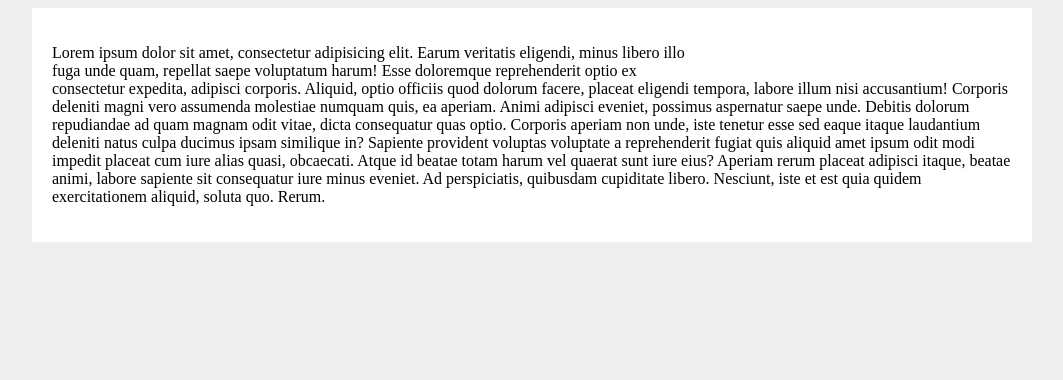
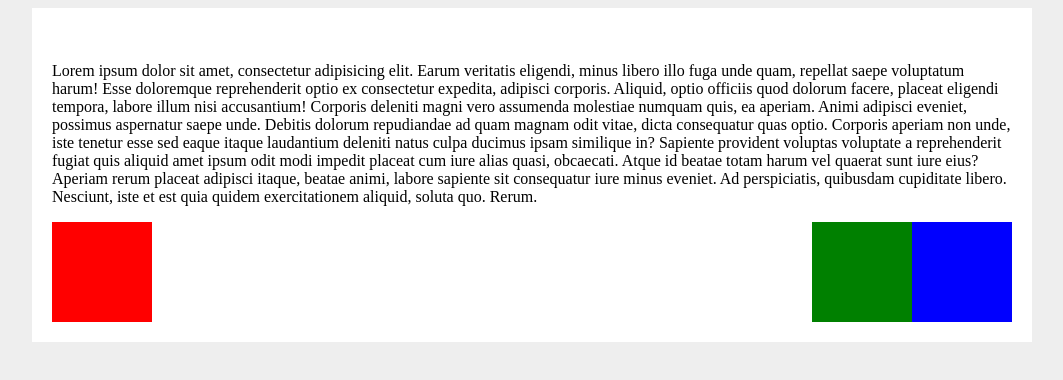
Before and after one commit to tzone85/css-positioning-refresh, a plain HTML site: page index.html in a window 1280 px wide. Shown: the whole page, without its empty margins (108-1171 px from the left). Drawn offline with Linux system fonts and the light colour scheme.

Commit message:
added an image, some floating squares and changed the positioning a few times

```diff
--- a/styles.css
+++ b/styles.css
@@ -15,8 +15,28 @@ body{
 	clear: both;
 }
 
-img{
+.blue{
+	background: blue;
+	float: right;
+}
+
+.red{
+	background: red;
+	float: left;
+}
+
+.green{
+	background: green;
+	float: right;
+}
+
+.box{
+	height: 100px;
+	width: 100px;
+}
+
+/*img{
 	float: right;
 	margin: 10px;
 	padding-bottom: 30px;
-}
+}*/
```
